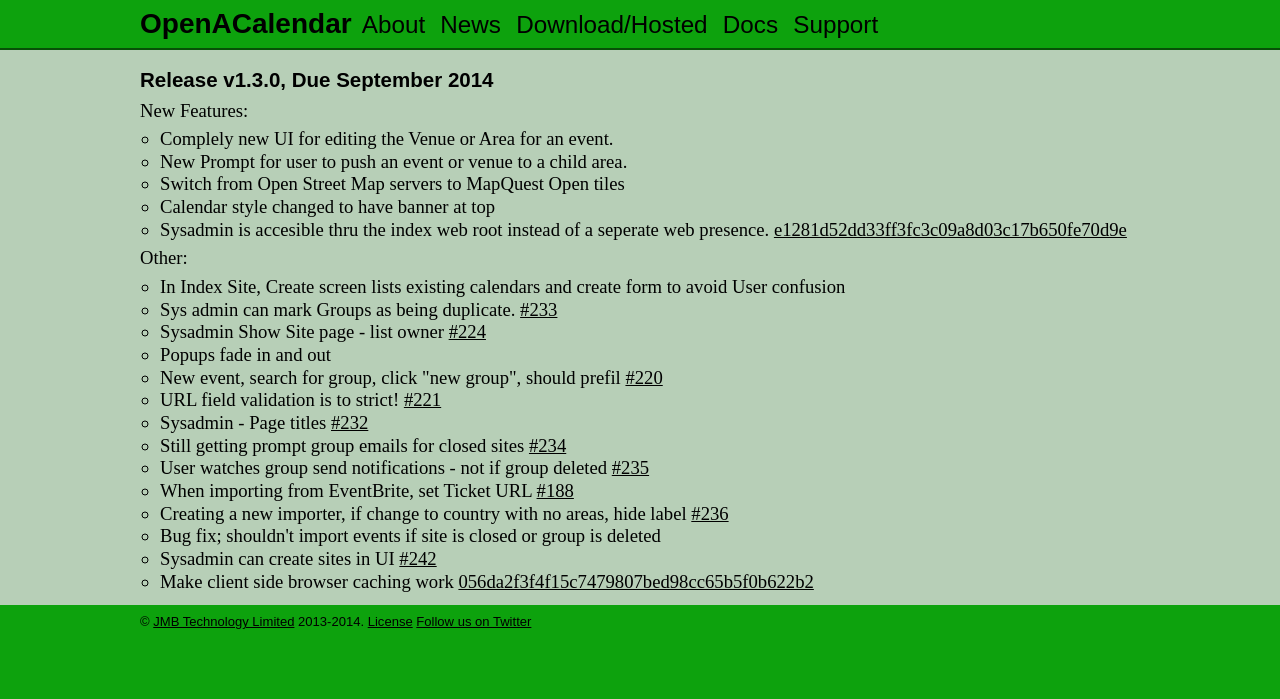
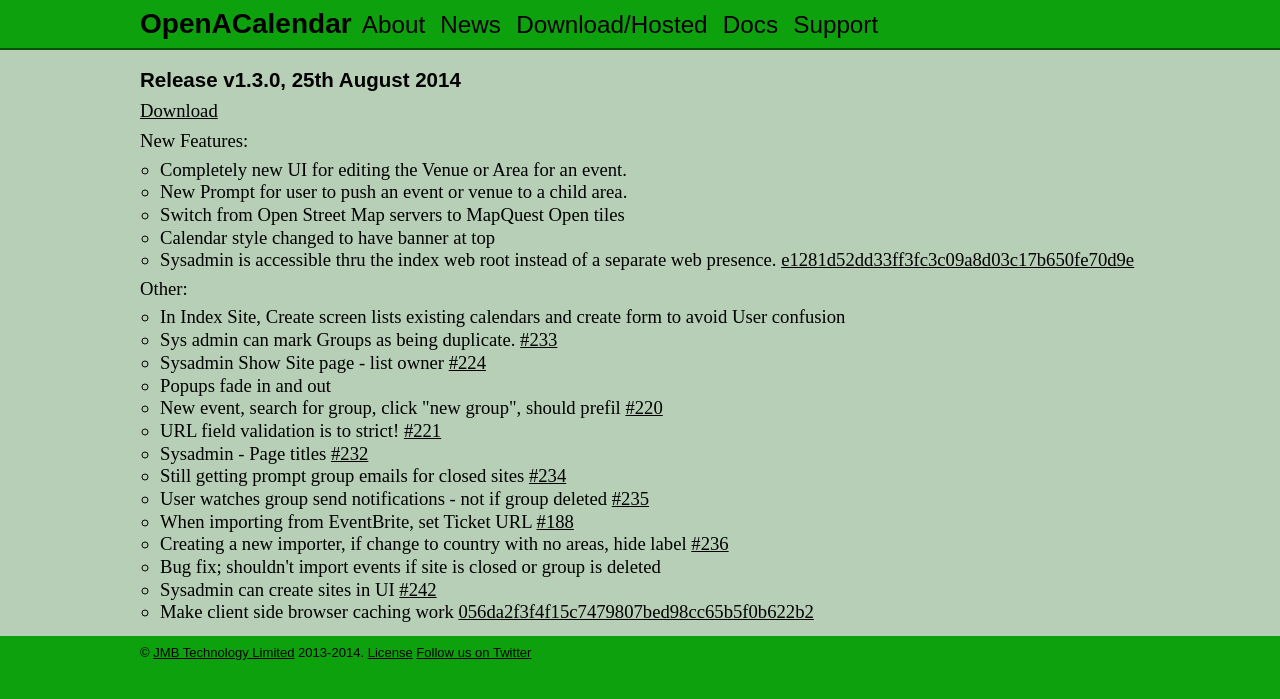
Before and after one commit to OpenACalendar/openacalendar.github.io, a Jekyll site: the page built from release/1.3.0.html, in a window 1280 px wide. Shown: the top 699 px of the page. Built offline with Jekyll 4.4.1, drawn with Linux system fonts in a browser that asks for light colours; Markdown is read by kramdown in place of the engine named in the settings; comment, search, counter and statistics services are not loaded.

Commit message:
v1.3.0 released!

```diff
--- a/release/1.3.0.html
+++ b/release/1.3.0.html
@@ -3,18 +3,18 @@
 title: Release v1.3.0
 ---
 
-<h2>Release v1.3.0, Due September 2014</h2>
+<h2>Release v1.3.0, 25th August 2014</h2>
 
-<!-- <p><a href="https://github.com/OpenACalendar/OpenACalendar-Web-Core/releases/tag/v1.3.0">Download</a></p> -->
+<p><a href="https://github.com/OpenACalendar/OpenACalendar-Web-Core/releases/tag/v1.3.0">Download</a></p>
 
 <p>New Features:</p>
 
 <ul class="normallist">
-	<li>Complely new UI for editing the Venue or Area for an event.</li>
+	<li>Completely new UI for editing the Venue or Area for an event.</li>
 	<li>New Prompt for user to push an event or venue to a child area.</li>
 	<li>Switch from Open Street Map servers to MapQuest Open tiles</li>
 	<li>Calendar style changed to have banner at top</li>
-	<li>Sysadmin is accesible thru the index web root instead of a seperate web presence. <a href="https://github.com/OpenACalendar/OpenACalendar-Web-Core/commit/e1281d52dd33ff3fc3c09a8d03c17b650fe70d9e">e1281d52dd33ff3fc3c09a8d03c17b650fe70d9e</a></li>
+	<li>Sysadmin is accessible thru the index web root instead of a separate web presence. <a href="https://github.com/OpenACalendar/OpenACalendar-Web-Core/commit/e1281d52dd33ff3fc3c09a8d03c17b650fe70d9e">e1281d52dd33ff3fc3c09a8d03c17b650fe70d9e</a></li>
 
 </ul>
 
```
Also changed, not shown: _posts/2014-08-25-version-1-3-0.markdown (added, +12 -0 lines), download.html (+4 -4 lines), release/index.html (+9 -0 lines).
